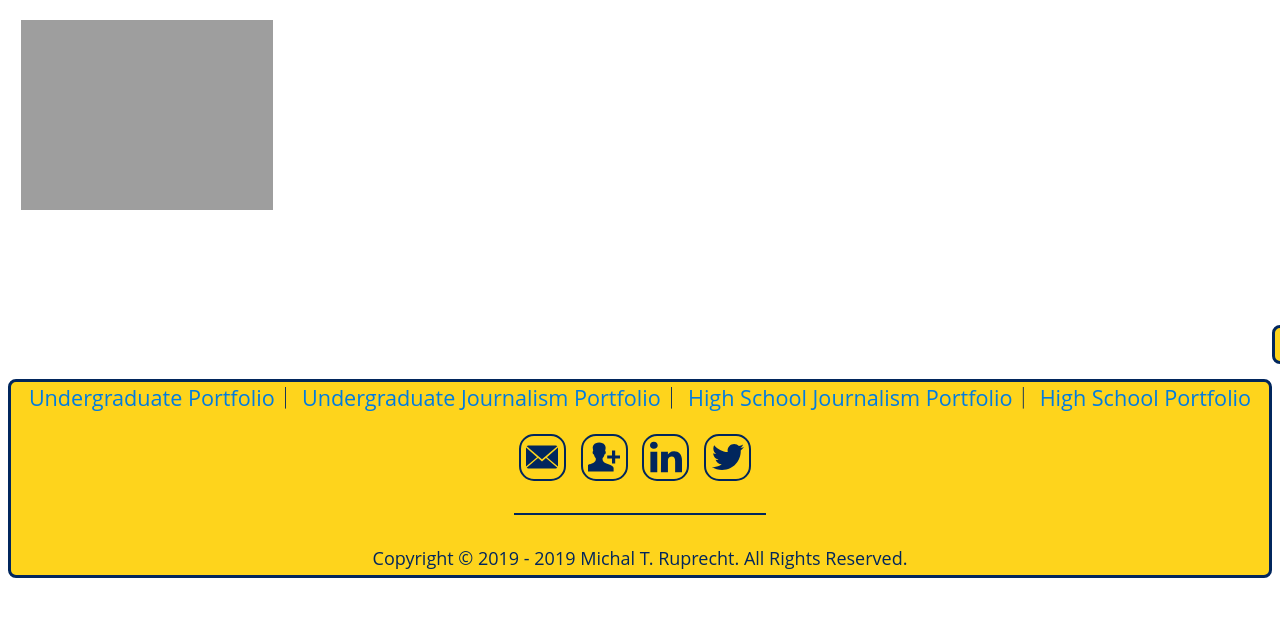
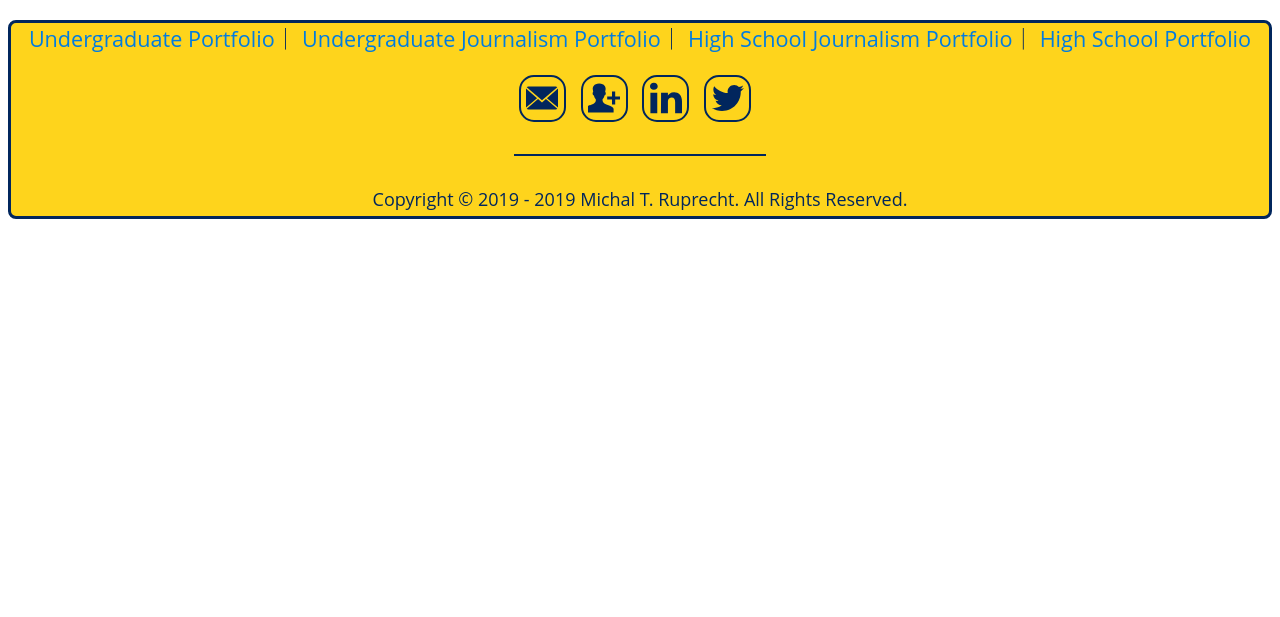
Before and after one commit to MichalRuprecht/michalruprecht.github.io, a Jekyll site: the page built from pages/journalism.html, in a window 1280 px wide. Shown: the top 617 px of the page. Built offline with Jekyll 4.4.1, drawn with Linux system fonts in a browser that asks for light colours.

Commit message:
Update journalism.html

```diff
--- a/pages/journalism.html
+++ b/pages/journalism.html
@@ -7,24 +7,5 @@ title: Michal T. Ruprecht Official Website
   <head>
     <title>Michal Ruprecht Official Website</title>
   </head>
-  <body>
-    <div class="grid">
-      <div class="photo"></div><div class="header"></div><div class="left"></div><div class="right"></div>
-      <div class="photojp">
-        <img src="https://michalruprecht.com/assets/jp/profile.svg" alt="Michal Ruprecht Profile Picture" width="100%">
-      </div>
 
-      <div class="textjp">
-        <div class="title">
-          PARTNERSHIPS<font color="#FF0000">.</font>
-        </div>
-        <div class="college">
-          <h3><b><big>Michigan Community Scholars Program<font color="#FF0000">.</font></big></b>
-        </div>
-        </div>
-
-    <footer>
-    </footer>
-    </div>
-  </body>
 </html>
```
